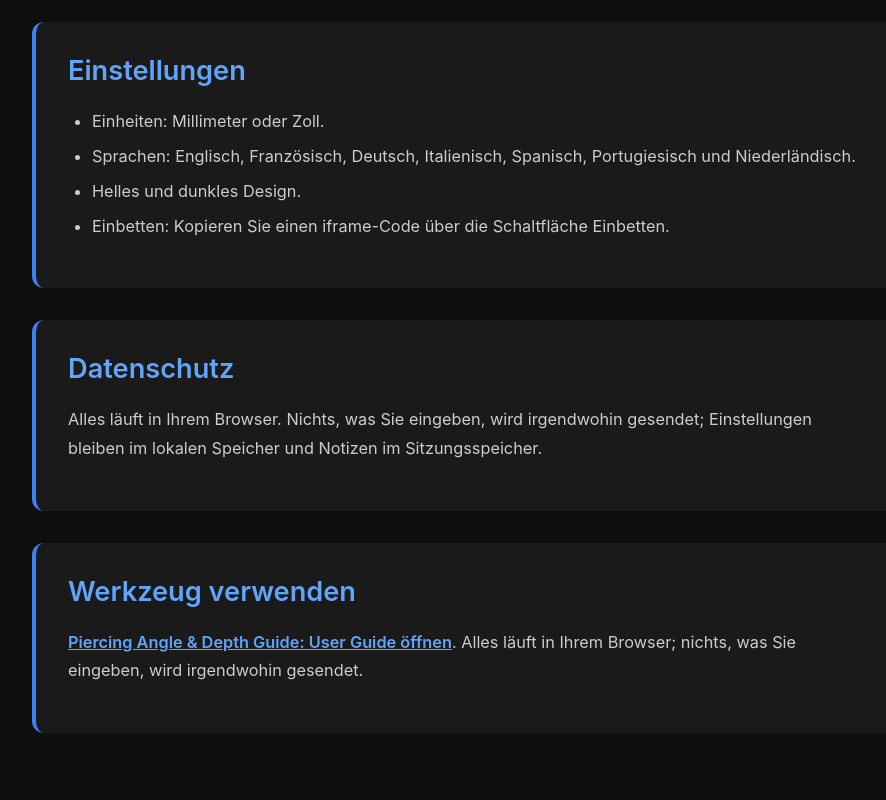
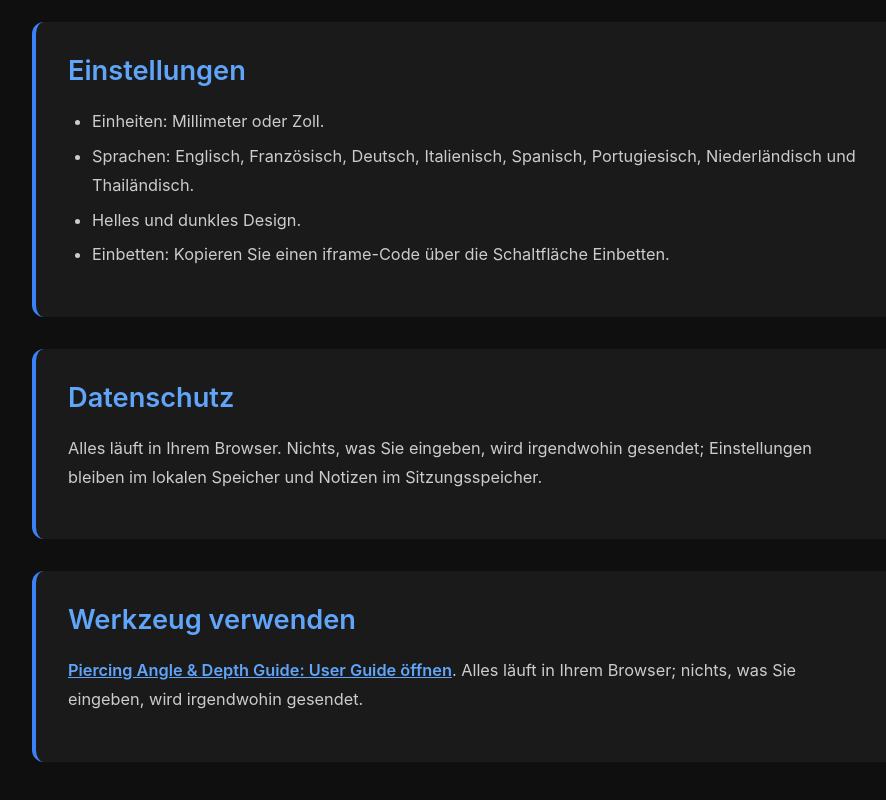
Before and after one commit to Poli-International/piercing-angle-guide, a plain HTML site: page documentation-de.html in a window 1280 px wide. Shown: the part 3384-4184 px from the top of the page, without its empty margins (174-1060 px from the left). Drawn offline with Linux system fonts and the light colour scheme.

Commit message:
sync documentation-de.html from the live site
The website copy of this tool moved on and the repo did not, so an
AI Studio import from here would have reverted it.

```diff
--- a/documentation-de.html
+++ b/documentation-de.html
@@ -106,7 +106,7 @@
         <h2>Einstellungen</h2>
         <ul>
         <li>Einheiten: Millimeter oder Zoll.</li>
-        <li>Sprachen: Englisch, Französisch, Deutsch, Italienisch, Spanisch, Portugiesisch und Niederländisch.</li>
+        <li>Sprachen: Englisch, Französisch, Deutsch, Italienisch, Spanisch, Portugiesisch, Niederländisch und Thailändisch.</li>
         <li>Helles und dunkles Design.</li>
         <li>Einbetten: Kopieren Sie einen iframe-Code über die Schaltfläche Einbetten.</li>
         </ul>
```
